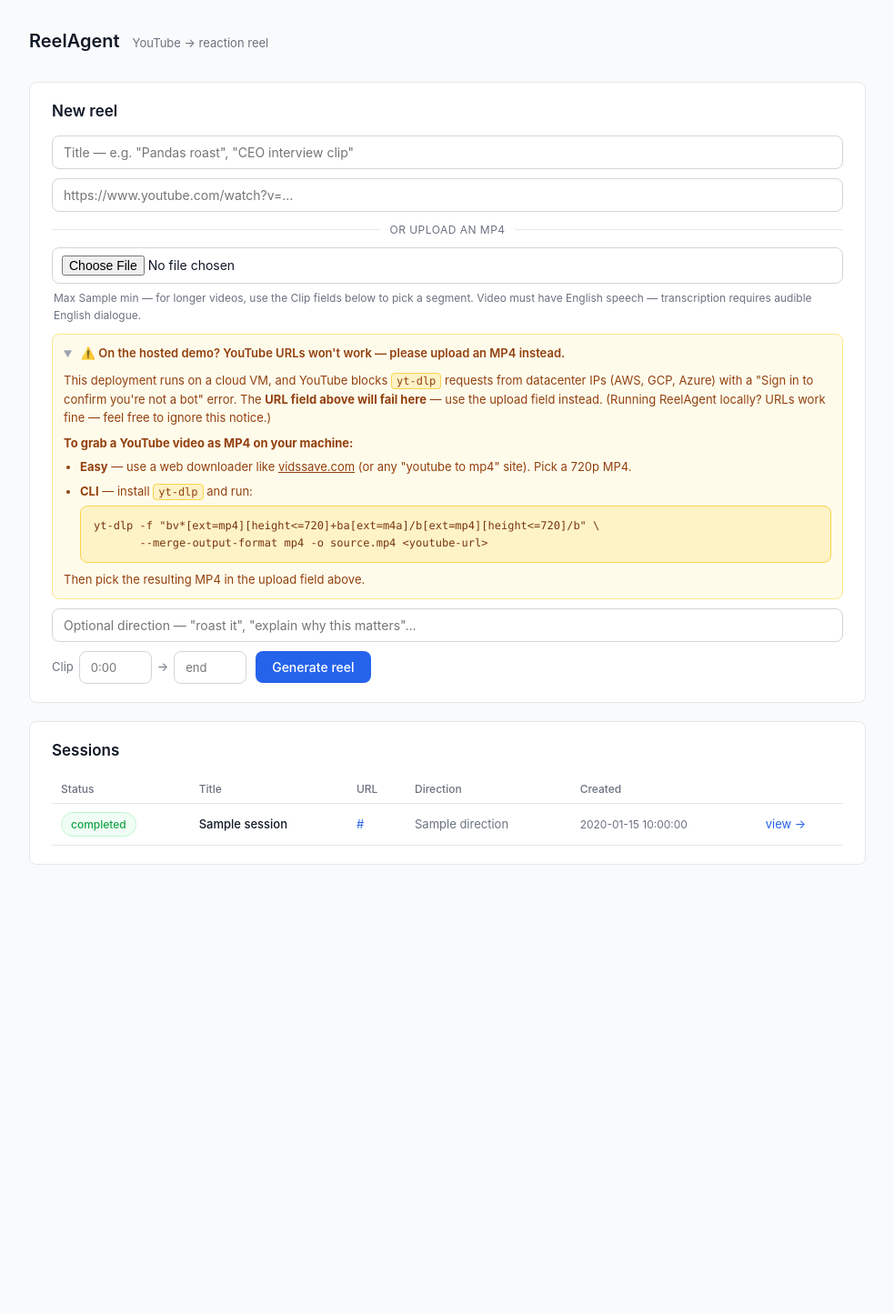
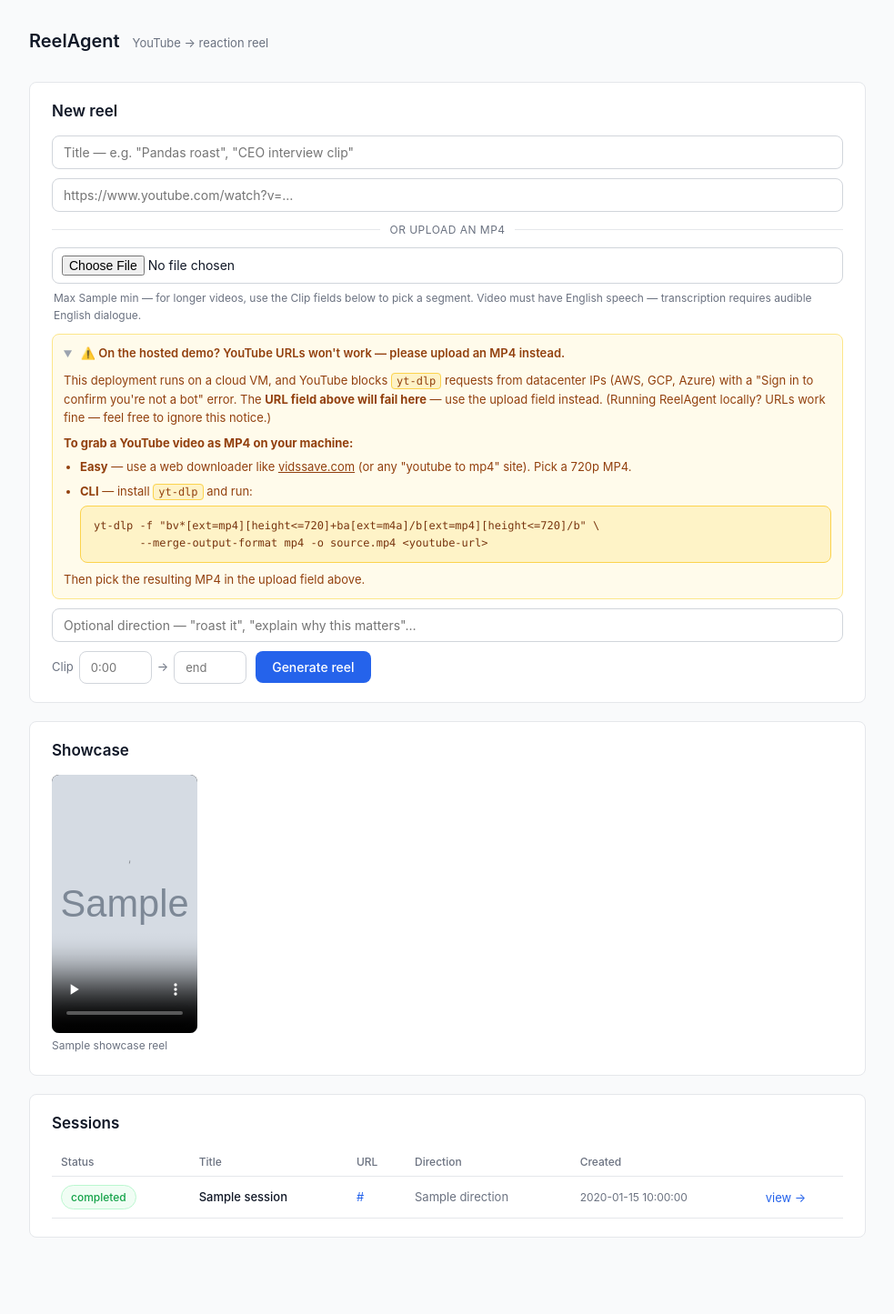
Before and after one commit to nik-55/runway-api-hackathon, a FastAPI app: template app/templates/index.html in a window 1280 px wide. Shown: the whole page at 91% size, without its empty margins (148-1131 px from the left). Before the commit the page ends 951 px from the top, so only its background shows below. Run offline with FastAPI, Linux system fonts and the light colour scheme; the template is opened without the code that fills it: most values are stand-ins (such as "Sample title", 1, 10 or a date in 2020); grey boxes marked "Sample" are stand-in pictures; grey boxes are pictures that could not be loaded.

Commit message:
showcase top generated reels

```diff
--- a/app/main.py
+++ b/app/main.py
@@ -1,3 +1,6 @@
+import logging
+import subprocess
+
 from fastapi import FastAPI
 from fastapi.staticfiles import StaticFiles
 
@@ -5,6 +8,25 @@ from app import db
 from app.config import settings
 from app.logging_setup import setup_logging
 from app.routes import pages, sessions
+
+log = logging.getLogger(__name__)
+
+
+def _generate_showcase_posters() -> None:
+    showcase_dir = settings.media_root / "example-generations"
+    if not showcase_dir.is_dir():
+        return
+    for reel in showcase_dir.glob("*/reel.mp4"):
+        poster = reel.with_name("poster.jpg")
+        if poster.exists():
+            continue
+        result = subprocess.run(
+            ["ffmpeg", "-y", "-ss", "0.5", "-i", str(reel),
+             "-frames:v", "1", "-q:v", "3", str(poster)],
+            check=False, capture_output=True,
+        )
+        if result.returncode != 0:
+            log.warning("showcase poster gen failed for %s: %s", reel, result.stderr.decode("utf-8", "ignore")[:300])
 
 
 def create_app() -> FastAPI:
@@ -14,6 +36,7 @@ def create_app() -> FastAPI:
     app.include_router(pages.router)
     app.include_router(sessions.router)
     app.mount("/media", StaticFiles(directory=str(settings.media_root)), name="media")
+    _generate_showcase_posters()
     return app
 
 
--- a/app/templates/index.html
+++ b/app/templates/index.html
@@ -80,6 +80,27 @@
   })();
 </script>
 
+{% if showcase_reels %}
+<div class="card">
+  <h2 style="margin-bottom: 16px; font-size: 17px;">Showcase</h2>
+  <div style="display: flex; gap: 12px; overflow-x: auto; padding-bottom: 4px;">
+    {% for r in showcase_reels %}
+    <div style="flex: 0 0 auto; width: 160px;">
+      <video
+        src="{{ r.video_url }}"
+        {% if r.poster_url %}poster="{{ r.poster_url }}"{% endif %}
+        preload="none"
+        controls
+        playsinline
+        style="width: 160px; height: 284px; object-fit: cover; border-radius: var(--radius); background: #000; display: block; cursor: pointer;"
+      ></video>
+      <div style="font-size: 12px; color: var(--muted); margin-top: 6px; line-height: 1.35; overflow: hidden; text-overflow: ellipsis; display: -webkit-box; -webkit-line-clamp: 2; -webkit-box-orient: vertical;" title="{{ r.title }}">{{ r.title }}</div>
+    </div>
+    {% endfor %}
+  </div>
+</div>
+{% endif %}
+
 <div class="card">
   <h2 style="margin-bottom: 16px; font-size: 17px;">Sessions</h2>
   {% if sessions %}
--- /dev/null
+++ b/example-generations/roast-this-project-itself/trajectory_a3413ab1849a47d2bb713c73b2cfe024.json
@@ -0,0 +1,3 @@
+version https://git-lfs.github.com/spec/v1
+oid sha256:1654954c9e88364e38651f90d589ba18ace76c63aa6f9fc80c9b2c7156cba7d4
+size 49792
```
Also changed, not shown: app/routes/pages.py (+19 -0 lines), notes/demo.md (+12 -0 lines), 4 other files.
